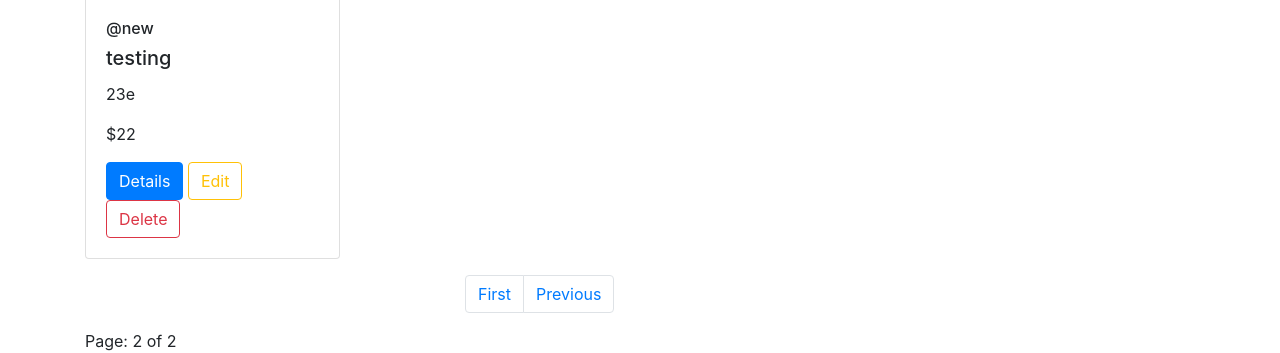
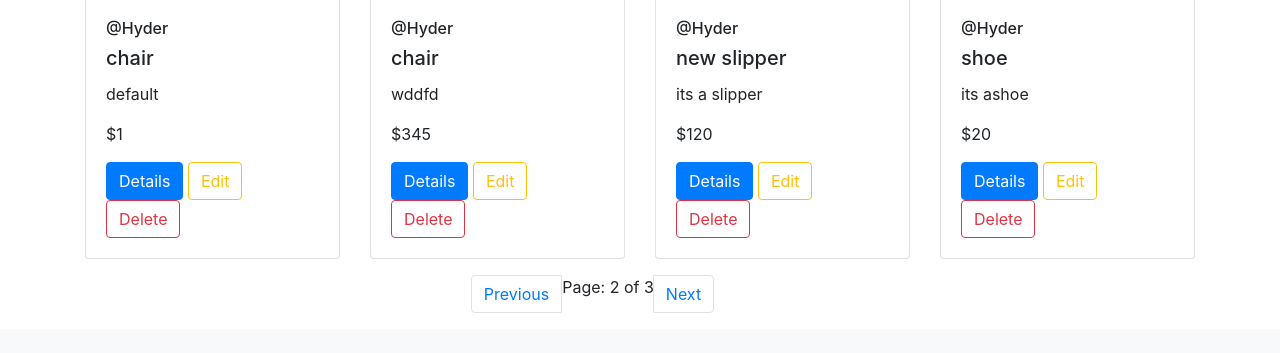
Before and after one commit to dibXpert/GradXchange, a Django app: page /item/?page=2 in a window 1280 px wide. Shown: the part 526-879 px from the top of the page. After the commit the page ends 839 px from the top, so only its background shows below. Run offline with Django 5.2, Linux system fonts and the light colour scheme; data comes from the database, SQL or seed files in the repository; both versions use the stored data as it was after the commit; some libraries are stand-ins or nearby versions.

Commit message:
pagination bootstrap

```diff
--- a/gradxchange/item/templates/item/base.html
+++ b/gradxchange/item/templates/item/base.html
@@ -36,11 +36,12 @@
                 <ul class="navbar-nav ml-auto">
                     <li class="nav-item"></li>
                     <li class="nav-item">
+                        <a class="nav-link" href="{% url 'item:index' %}">Items</a>
+                    </li>
+                    <li class="nav-item">
                         <a class="nav-link" href="{% url 'service:index' %}">Services</a>
                     </li>
-                    <li class="nav-item">
-                        <a class="nav-link" href="{% url 'item:index' %}">Items</a>
-                    </li>
+
 
                     {% if user.is_authenticated %}
                     <li class="nav-item">
--- a/gradxchange/item/templates/item/index.html
+++ b/gradxchange/item/templates/item/index.html
@@ -47,16 +47,18 @@
 
     <!--Pagination-->
     <div class="row">
-        <div class="col-md-3 offset-md-4">
-            <ul class="pagination">
+        <div class="col-md-5 offset-md-3">
+            <ul class="pagination justify-content-center">
+
+
                 {% if item_list.has_previous %}
-                <li class="page-item">
-                    <a class="page-link" href="?page=1">First</a>
-                </li>
                 <li class="page-item">
                     <a class="page-link" href="?page={{ item_list.previous_page_number }}">Previous</a>
                 </li>
                 {% endif %}
+
+                <li class="page-item ">Page: {{ item_list.number }} of {{ item_list.paginator.num_pages}}</li>
+
 
 
                 {% if item_list.has_next %}
@@ -64,14 +66,13 @@
                     <a class="page-link" href="?page={{ item_list.next_page_number }}">Next</a>
                 </li>
 
-                <li class="page-item">
-                    <a class="page-link" href="?page={{ item_list.paginator.num_pages }}">Last</a>
+                {% endif %}
 
-                </li>
-                {% endif %}
+
+
             </ul>
         </div>
-    </div> Page: {{ item_list.number }} of {{ item_list.paginator.num_pages}}
+    </div>
 
 
 
--- a/gradxchange/item/views.py
+++ b/gradxchange/item/views.py
@@ -44,7 +44,7 @@ def index(request):
         item_list = item_list.filter(item_name__icontains=item_name)
 
     #pagination
-    paginator = Paginator(item_list,8)
+    paginator = Paginator(item_list,4)
     page = request.GET.get('page')
     item_list = paginator.get_page(page)
 
--- a/gradxchange/service/views.py
+++ b/gradxchange/service/views.py
@@ -19,7 +19,7 @@ def index(request):
         service_list = service_list.filter(service_name__icontains=service_name)
 
     #pagination
-    paginator = Paginator(service_list,8)
+    paginator = Paginator(service_list,4)
     page = request.GET.get('page')
     service_list = paginator.get_page(page)
 
```
Also changed, not shown: gradxchange/service/templates/service/index.html (+25 -10 lines), gradxchange/db.sqlite3.
